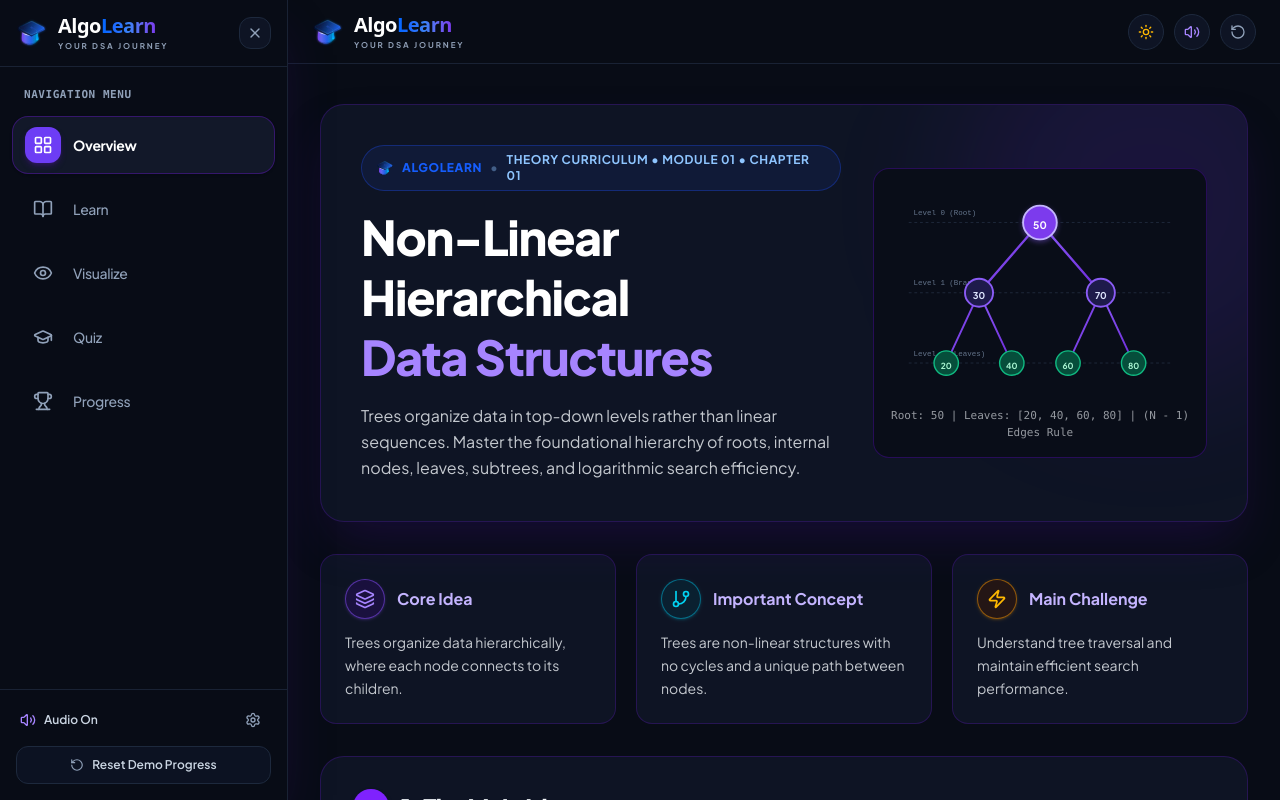
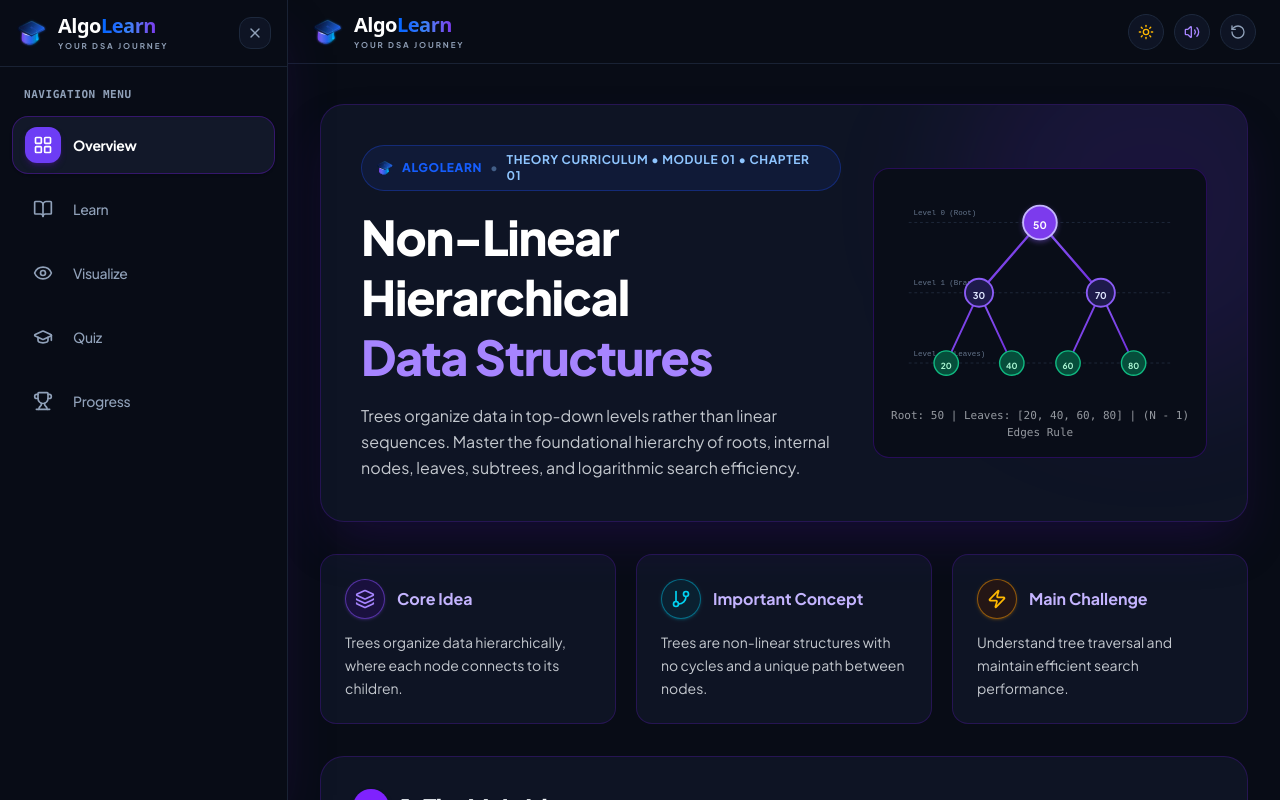
Before and after one commit to yasaswimutcharla/Algolearn-trees-concept, a React (Vite) app: page / in a window 1280 px wide. Shown: the top 800 px of the page. Built offline with nearby package versions, Linux system fonts and the light colour scheme; no server answers.

Commit message:
refactor(ui): remove footer and hide global scrollbar
Remove sound and settings controls from the navigation sidebar and apply global CSS rules to hide scrollbars while maintaining scroll functionality.

```diff
--- a/src/components/NavigationSidebar.tsx
+++ b/src/components/NavigationSidebar.tsx
@@ -6,10 +6,6 @@ import {
   Eye,
   GraduationCap,
   Trophy,
-  Volume2,
-  VolumeX,
-  Settings,
-  RotateCcw,
   X
 } from 'lucide-react';
 import { AlgoLearnLogo } from './AlgoLearnLogo';
@@ -214,62 +210,6 @@ export const NavigationSidebar: React.FC<NavigationSidebarProps> = ({
             })}
           </nav>
         </div>
-
-        {/* Bottom Footer matching Screenshot (47) */}
-        <div
-          className={`p-4 border-t space-y-3 ${
-            isDarkMode ? 'border-slate-800/80 bg-[#080c16]' : 'border-slate-100 bg-slate-50/50'
-          }`}
-        >
-          {/* Row 1: Audio Control + Settings */}
-          <div className="flex items-center justify-between px-1">
-            <button
-              onClick={onToggleSound}
-              title={isSoundOn ? 'Sound is Enabled' : 'Sound is Muted'}
-              className={`flex items-center gap-2 text-xs font-semibold transition-colors cursor-pointer ${
-                isDarkMode
-                  ? 'text-slate-300 hover:text-white'
-                  : 'text-slate-700 hover:text-slate-950'
-              }`}
-            >
-              {isSoundOn ? (
-                <Volume2 className={`w-4 h-4 ${isDarkMode ? 'text-violet-400' : 'text-violet-600'}`} />
-              ) : (
-                <VolumeX className="w-4 h-4 text-slate-400" />
-              )}
-              <span>{isSoundOn ? 'Audio On' : 'Audio Off'}</span>
-            </button>
-
-            <button
-              onClick={onToggleSound}
-              title="Sound Preferences"
-              className={`p-1.5 rounded-lg transition-colors cursor-pointer ${
-                isDarkMode
-                  ? 'text-slate-400 hover:text-slate-200 hover:bg-slate-800/50'
-                  : 'text-slate-600 hover:text-slate-950 hover:bg-slate-200/70'
-              }`}
-            >
-              <Settings className="w-4 h-4" />
-            </button>
-          </div>
-
-          {/* Row 2: Reset Demo Progress Button */}
-          <button
-            id="sidebar-reset-demo-btn"
-            onClick={onResetProgress}
-            title="Reset All Progress & Scores"
-            className={`group w-full py-2.5 px-4 rounded-xl text-xs font-semibold border flex items-center justify-center gap-2 transition-all cursor-pointer ${
-              isDarkMode
-                ? 'border-slate-800 bg-[#0c1222] hover:bg-slate-800 text-slate-300 hover:text-white'
-                : 'border-slate-300 bg-white hover:bg-slate-100 text-slate-800 hover:text-slate-950 shadow-xs'
-            }`}
-          >
-            <RotateCcw className={`w-3.5 h-3.5 transition-transform duration-200 group-hover:rotate-180 ${
-              isDarkMode ? 'text-slate-400 group-hover:text-white' : 'text-slate-700 group-hover:text-slate-950'
-            }`} />
-            <span>Reset Demo Progress</span>
-          </button>
-        </div>
       </aside>
     </>
   );
--- a/src/index.css
+++ b/src/index.css
@@ -1,12 +1,35 @@
 @import "tailwindcss";
 
 @layer base {
+  html,
   body {
     font-family: 'Plus Jakarta Sans', system-ui, -apple-system, BlinkMacSystemFont, 'Segoe UI', Roboto, Oxygen, Ubuntu, Cantarell, sans-serif;
+    -ms-overflow-style: none;  /* IE and Edge */
+    scrollbar-width: none;  /* Firefox and modern Chrome/Safari */
   }
   code, pre, kbd {
     font-family: 'JetBrains Mono', monospace;
   }
+}
+
+/* Hide scrollbar visually on the main page / document while keeping it fully scrollable */
+html::-webkit-scrollbar,
+body::-webkit-scrollbar,
+#root::-webkit-scrollbar,
+#app-root::-webkit-scrollbar,
+div#root > div::-webkit-scrollbar {
+  display: none !important;
+  width: 0 !important;
+  height: 0 !important;
+}
+
+html,
+body,
+#root,
+#app-root,
+div#root > div {
+  -ms-overflow-style: none !important;  /* IE and Edge */
+  scrollbar-width: none !important;  /* Firefox, Chrome 121+, Safari */
 }
 
 /* Hide scrollbar for Chrome, Safari, Edge, Opera */
```
